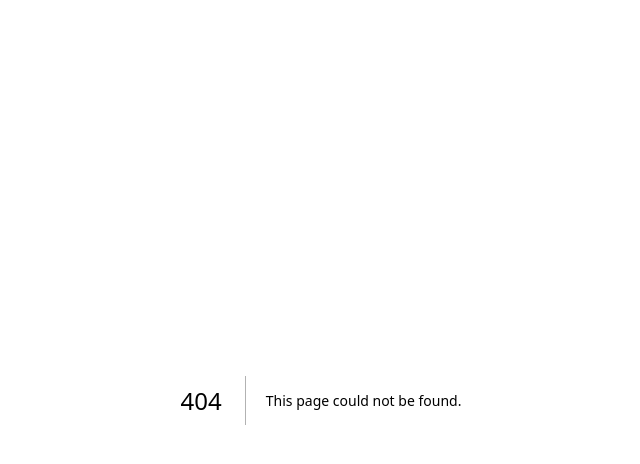
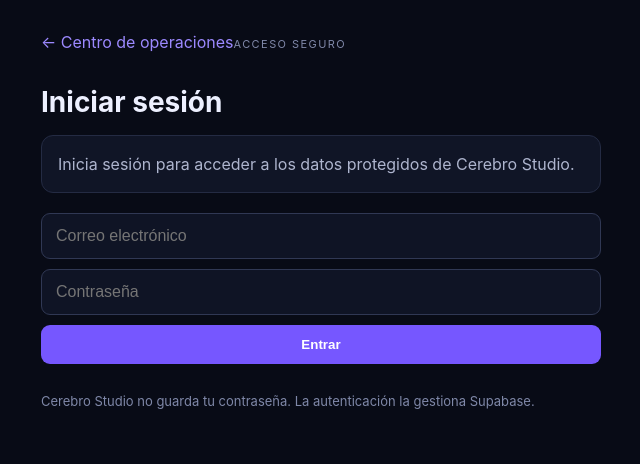
Before and after one commit to realbeltran15-creator/cerebro-studio, a Next.js app: page /login in a window 1280 px wide. Before the commit this address had no page. Shown: the top 464 px of the page, without its empty margins (319-959 px from the left). Built offline with nearby package versions, Linux system fonts and the light colour scheme.

Commit message:
Añadir base de autenticación segura
* feat: add secure Supabase login screen

* style: add authentication form styles

```diff
--- /dev/null
+++ b/app/login/page.tsx
@@ -0,0 +1,44 @@
+'use client'
+
+import { FormEvent, useState } from 'react'
+import Link from 'next/link'
+import { createClient } from '../../lib/supabase/client'
+
+export default function LoginPage() {
+  const [email, setEmail] = useState('')
+  const [password, setPassword] = useState('')
+  const [message, setMessage] = useState('Inicia sesión para acceder a los datos protegidos de Cerebro Studio.')
+  const [busy, setBusy] = useState(false)
+
+  async function signIn(event: FormEvent) {
+    event.preventDefault()
+    setBusy(true)
+    try {
+      const supabase = createClient()
+      const { error } = await supabase.auth.signInWithPassword({ email: email.trim(), password })
+      if (error) throw error
+      window.location.href = '/projects'
+    } catch (error) {
+      setMessage(error instanceof Error ? error.message : 'No se pudo iniciar sesión.')
+    } finally {
+      setBusy(false)
+    }
+  }
+
+  return (
+    <main className="projectsPage">
+      <section className="projectsPanel authPanel">
+        <Link className="backLink" href="/">← Centro de operaciones</Link>
+        <small>ACCESO SEGURO</small>
+        <h1>Iniciar sesión</h1>
+        <p className="connectionStatus">{message}</p>
+        <form className="authForm" onSubmit={signIn}>
+          <input type="email" autoComplete="email" required value={email} onChange={(e) => setEmail(e.target.value)} placeholder="Correo electrónico" />
+          <input type="password" autoComplete="current-password" required value={password} onChange={(e) => setPassword(e.target.value)} placeholder="Contraseña" />
+          <button disabled={busy}>{busy ? 'Entrando…' : 'Entrar'}</button>
+        </form>
+        <p className="authNote">Cerebro Studio no guarda tu contraseña. La autenticación la gestiona Supabase.</p>
+      </section>
+    </main>
+  )
+}
```
Also changed, not shown: app/globals.css (+1 -1 lines).
